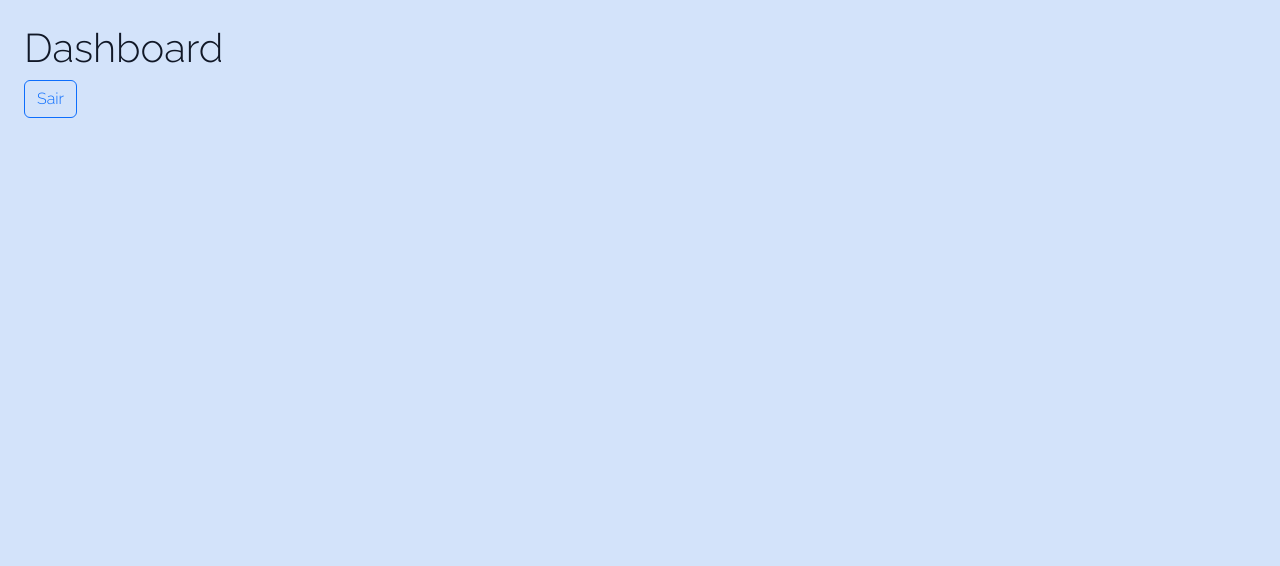
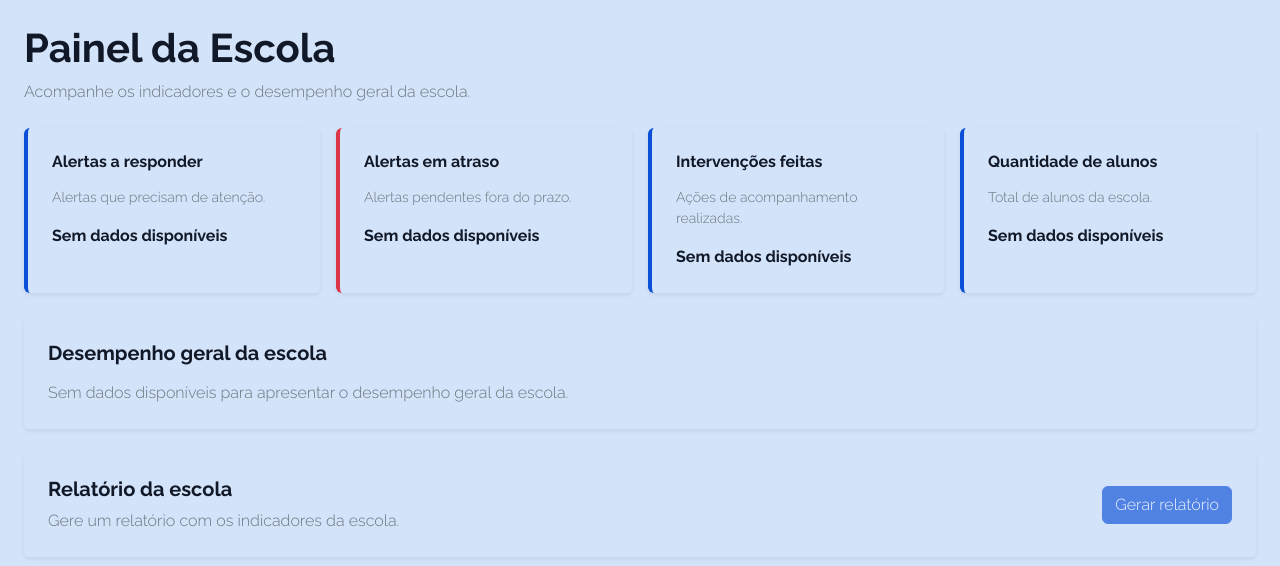
Before and after one commit to ancora-corporation/sistema-ancora-front, a React (Vite) app: page /painel-escola in a window 1280 px wide. Before the commit this address led to /dashboard. Shown: the top 566 px of the page. Built offline with nearby package versions, Linux system fonts and the light colour scheme; sample sign-in values are in the browser's storage.

Commit message:
feat: adiciona painel da escola

```diff
--- a/src/App.jsx
+++ b/src/App.jsx
@@ -1,12 +1,30 @@
+
+/*
+ * Arquivo: App.jsx
+ * Projeto: Sistema Âncora
+ *
+ * Objetivo:
+ * Centralizar as rotas de navegação da aplicação.
+ */
+
 import { Routes, Route, Navigate } from 'react-router-dom';
+
+// Importa as páginas existentes do sistema.
 import Login from './pages/Login';
-import Dashboard from './pages/Dashboard';
+import Dashboard from './pages/dashboard';
+import DetalhesAluno from './pages/detalhesaluno';
+import PainelEscola from './pages/painelescola';
+
+// Importa o componente responsável por proteger as rotas.
 import RotaProtegida from './components/RotaProtegida';
 
 export default function App() {
   return (
     <Routes>
+      {/* Página de acesso ao sistema */}
       <Route path="/login" element={<Login />} />
+
+      {/* Dashboard: exige que o usuário passe pela proteção existente */}
       <Route
         path="/dashboard"
         element={
@@ -15,7 +33,33 @@ export default function App() {
           </RotaProtegida>
         }
       />
-      <Route path="*" element={<Navigate to="/login" replace />} />
+
+      {/* Página de detalhes de um aluno */}
+      {/* Exemplo de endereço: /alunos/123 */}
+      <Route
+        path="/alunos/:id"
+        element={
+          <RotaProtegida>
+            <DetalhesAluno />
+          </RotaProtegida>
+        }
+      />
+
+      {/* Painel geral da escola */}
+      <Route
+        path="/painel-escola"
+        element={
+          <RotaProtegida>
+            <PainelEscola />
+          </RotaProtegida>
+        }
+      />
+
+      {/* Endereços não reconhecidos retornam para o login */}
+      <Route
+        path="*"
+        element={<Navigate to="/login" replace />}
+      />
     </Routes>
   );
 }
--- /dev/null
+++ b/src/pages/painelescola.jsx
@@ -0,0 +1,108 @@
+
+export default function PainelEscola() {
+  // Indicadores da escola.
+  // Os dados serão preenchidos futuramente pela API.
+  const indicadores = [
+    {
+      titulo: 'Alertas a responder',
+      descricao: 'Alertas que precisam de atenção.',
+      cor: 'primary',
+    },
+    {
+      titulo: 'Alertas em atraso',
+      descricao: 'Alertas pendentes fora do prazo.',
+      cor: 'danger',
+    },
+    {
+      titulo: 'Intervenções feitas',
+      descricao: 'Ações de acompanhamento realizadas.',
+      cor: 'primary',
+    },
+    {
+      titulo: 'Quantidade de alunos',
+      descricao: 'Total de alunos da escola.',
+      cor: 'primary',
+    },
+  ];
+
+  return (
+    <main className="container-fluid py-4 px-3 px-md-4">
+      {/* Cabeçalho da página */}
+      <header className="mb-4">
+        <h1 className="fw-bold mb-2">
+          Painel da Escola
+        </h1>
+
+        <p className="text-secondary mb-0">
+          Acompanhe os indicadores e o desempenho geral da escola.
+        </p>
+      </header>
+
+      {/* Cartões com os indicadores */}
+      <section className="row g-3 mb-4">
+        {indicadores.map((indicador) => (
+          <div
+            className="col-12 col-sm-6 col-xl-3"
+            key={indicador.titulo}
+          >
+            <article
+              className={`card h-100 border-0 border-start border-4 border-${indicador.cor} shadow-sm`}
+            >
+              <div className="card-body p-4">
+                <h2 className="fs-6 fw-bold mb-3">
+                  {indicador.titulo}
+                </h2>
+
+                <p className="text-secondary small mb-3">
+                  {indicador.descricao}
+                </p>
+
+                <p className="fw-semibold mb-0">
+                  Sem dados disponíveis
+                </p>
+              </div>
+            </article>
+          </div>
+        ))}
+      </section>
+
+      {/* Área de desempenho geral */}
+      <section className="card border-0 shadow-sm mb-4">
+        <div className="card-body p-4">
+          <h2 className="h5 fw-bold mb-3">
+            Desempenho geral da escola
+          </h2>
+
+          <p className="text-secondary mb-0">
+            Sem dados disponíveis para apresentar o desempenho
+            geral da escola.
+          </p>
+        </div>
+      </section>
+
+      {/* Área de geração do relatório */}
+      <section className="card border-0 shadow-sm">
+        <div className="card-body p-4 d-flex flex-column flex-md-row justify-content-between align-items-md-center gap-3">
+          <div>
+            <h2 className="h5 fw-bold mb-2">
+              Relatório da escola
+            </h2>
+
+            <p className="text-secondary mb-0">
+              Gere um relatório com os indicadores da escola.
+            </p>
+          </div>
+
+          {/* O botão ficará desabilitado até definirmos a geração do relatório */}
+          <button
+            type="button"
+            className="btn btn-primary"
+            disabled
+          >
+            Gerar relatório
+          </button>
+        </div>
+      </section>
+    </main>
+  );
+}
```
